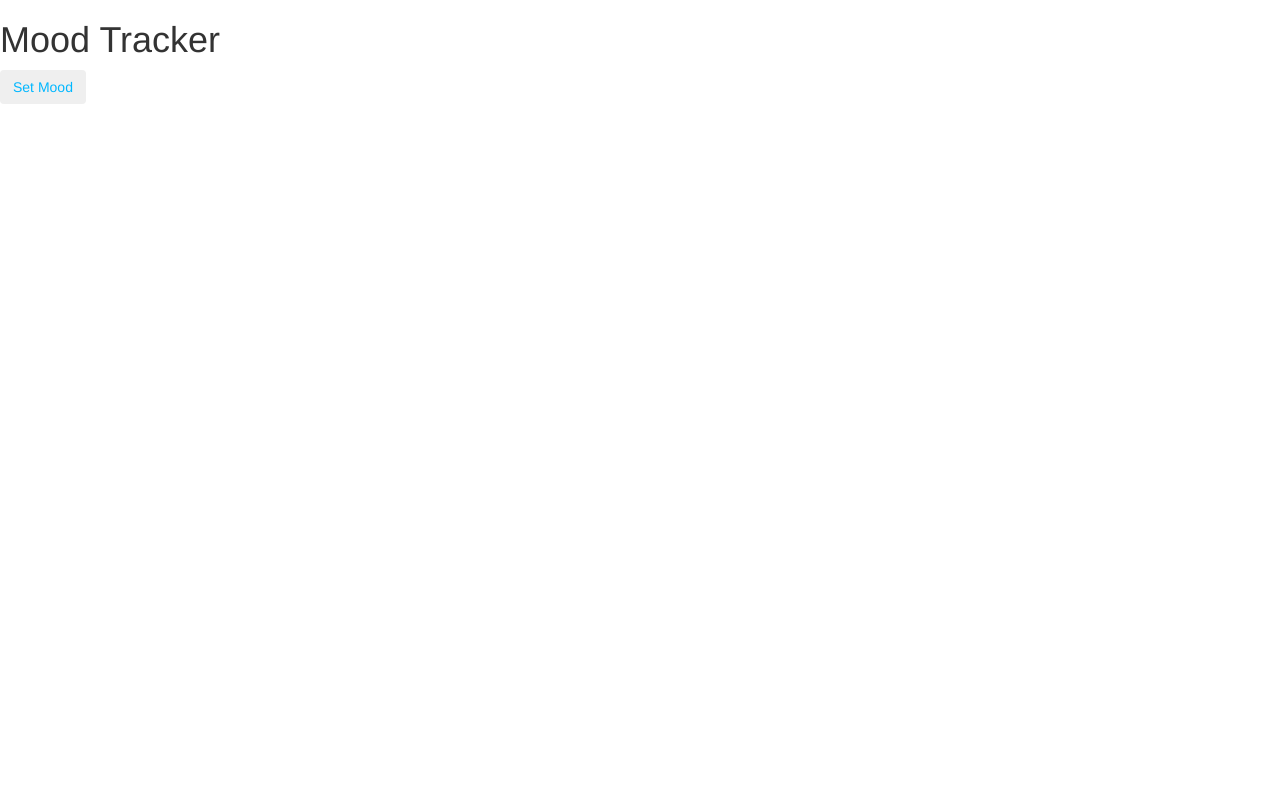
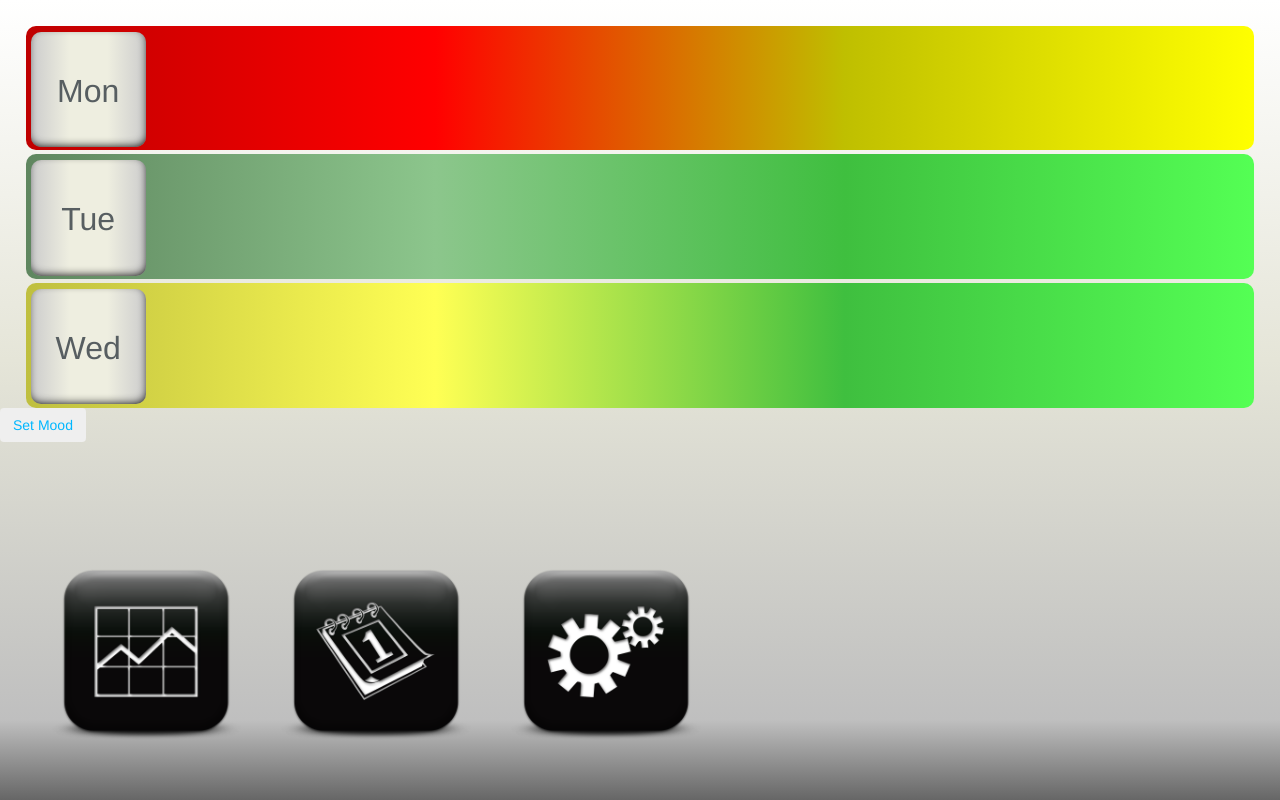
Before and after one commit to jgeryk/mood-tracking, a website: page public/index.html in a window 1280 px wide. Drawn offline with nearby package versions, Linux system fonts and the light colour scheme; some packages are replaced by stand-ins of ours.

Commit message:
Landing page stuff, WIP

```diff
--- a/public/js/app.js
+++ b/public/js/app.js
@@ -14,5 +14,4 @@ var app = angular.module('mood-tracker', ['ngRoute'])
       });
 
     $locationProvider.html5Mode(true);
-
   })
--- a/public/js/controllers/landingController.js
+++ b/public/js/controllers/landingController.js
@@ -1,5 +1,33 @@
 angular.module('mood-tracker')
-    .controller('landingController', function($scope){
+  .controller('landingController', function($scope) {
+    $scope.monGrad = {
+      'display': 'block',
+      'background': '-webkit-linear-gradient(left, #BF0000, #FF0000, #BFBF00, #FFFF00)'
+    }
 
+    $scope.tueGrad = {
+      'display': 'block',
+      'background': '-webkit-linear-gradient(left, #5F865F, #8CC68C, #3FBF3F, #54FF54)'
+    }
 
-    });
+    $scope.wedGrad = {
+      'display': 'block',
+      'background': '-webkit-linear-gradient(left, #BFBF3F, #FFFF54, #3FBF3F, #54FF54)'
+    }
+
+    $scope.thuGrad = {
+      'display': 'none'
+    }
+
+    $scope.friGrad = {
+      'display': 'none'
+    }
+
+    $scope.satGrad = {
+      'display': 'none'
+    }
+
+    $scope.sunGrad = {
+      'display': 'none'
+    }
+  });
--- a/public/stylesheets/style.css
+++ b/public/stylesheets/style.css
@@ -1,9 +1,67 @@
 body {
-margin:0px;
+  margin:0px;
+  background: -webkit-linear-gradient(bottom, #666666, #BFBFBF 10%, #E5E5D8, #FFFFFF);
 }
 
 a {
   color: #00B7FF;
 }
+
 svg {
+
 }
+
+.box-btn {
+  display: block;
+  width:9vmax;
+  height:9vmax;
+  border-radius: 10px;
+  background: -webkit-linear-gradient(left, #CCCCCC, #EEEEE0, #EEEEE0, #CCCCCC);
+  box-shadow: -1px -3px 10px -3px black inset;
+  font-size: 2.5vmax;
+  color: #575E61;
+  border: none;
+  margin: 5px;
+}
+
+.center {
+  position: relative;
+  top: 30%;
+  -webkit-transform: translateY(-50%);
+  -ms-transform: translateY(-50%);
+  transform: translateY(-50%);
+}
+
+#color-tab {
+  width: 100%;
+  height: 9.75vmax;
+  border-radius: 10px;
+  width: 96%;
+  margin-top: 0.5vh;
+  margin-left: 2vw;
+  padding-top: 1px;
+}
+
+#color-tab:nth-child .box-btn {
+  position: absolute;
+  right: 3vw;
+}
+
+.icon {
+  height: 30vmin;
+  width: 30vmin;
+  position: fixed !important;
+  bottom: 3vh;
+}
+
+#graph.icon {
+  left: 2vmax;
+}
+
+#calendar.icon {
+  left: 20vmax;
+}
+
+#settings.icon {
+  left: 38vmax;
+}
--- a/public/templates/landing.html
+++ b/public/templates/landing.html
@@ -1,2 +1,43 @@
-<h1>Mood Tracker</h1>
+<div style="margin-top: 2vw;" ng-controller="landingController">
+  <div id="color-tab" ng-style="monGrad">
+    <div class="btn box-btn">
+      <span class="center">Mon</center>
+    </div>
+  </div>
+  <div id="color-tab" ng-style="tueGrad">
+    <div class="btn box-btn" >
+      <span class="center">Tue</center>
+    </div>
+  </div>
+  <div id="color-tab" ng-style="wedGrad">
+    <div class="btn box-btn">
+      <span class="center">Wed</center>
+    </div>
+  </div>
+  <div id="color-tab" ng-style="thuGrad">
+    <div class="btn box-btn">
+      <span class="center">Thu</center>
+    </div>
+  </div>
+  <div id="color-tab" ng-style="friGrad">
+    <div class="btn box-btn">
+      <span class="center">Fri</center>
+    </div>
+  </div>
+  <div id="color-tab" ng-style="satGrad">
+    <div class="btn box-btn">
+      <span class="center">Sat</center>
+    </div>
+  </div>
+  <div id="color-tab" ng-style="sunGrad">
+    <div class="btn box-btn">
+      <span class="center">Sun</center>
+    </div>
+  </div>
+</div>
+
+<img id="graph" class="icon" src="graph_icon.png"/>
+<img id="calendar" class="icon" src="calendar_icon.png"/>
+<img id="settings" class="icon" src="settings_icon.png"/>
+
 <a href ="/setmood"> <button class="btn btn-secondary">Set Mood</button></a>
```
Also changed, not shown: public/calendar_icon.png (added), public/graph_icon.png (added), public/settings_icon.png (added). Lines whose indentation alone changed are shown as unchanged.
